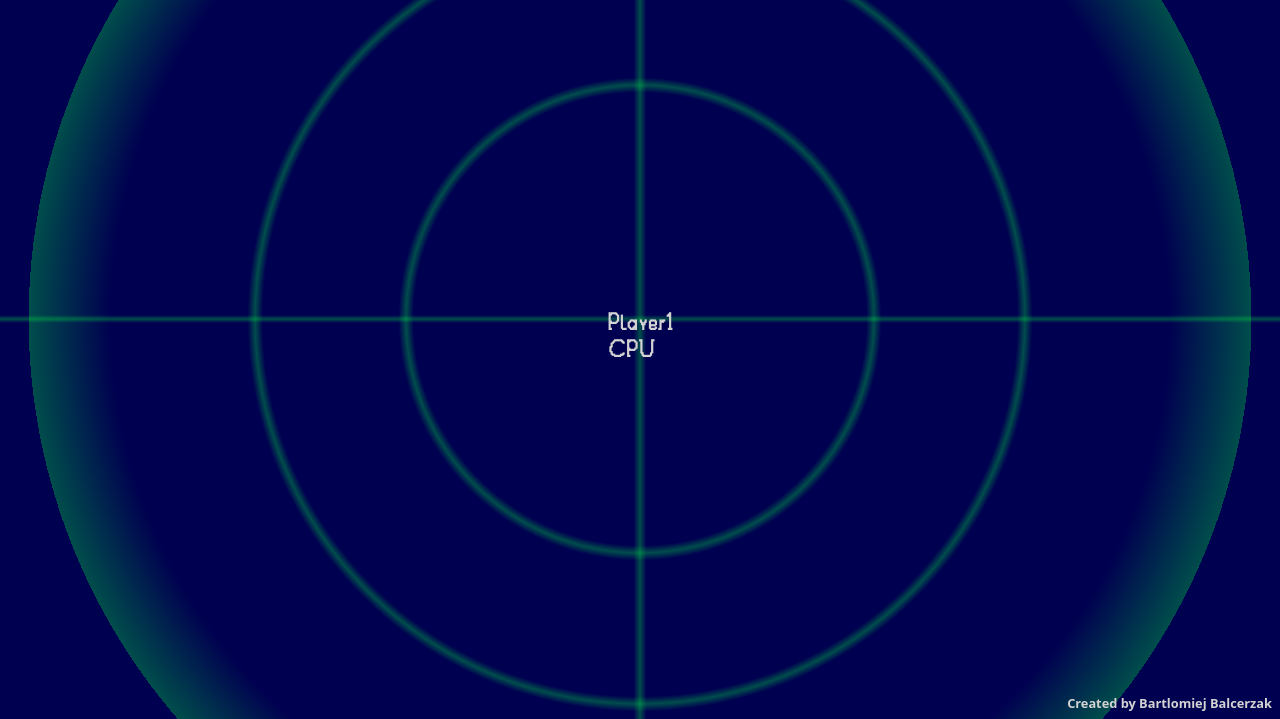
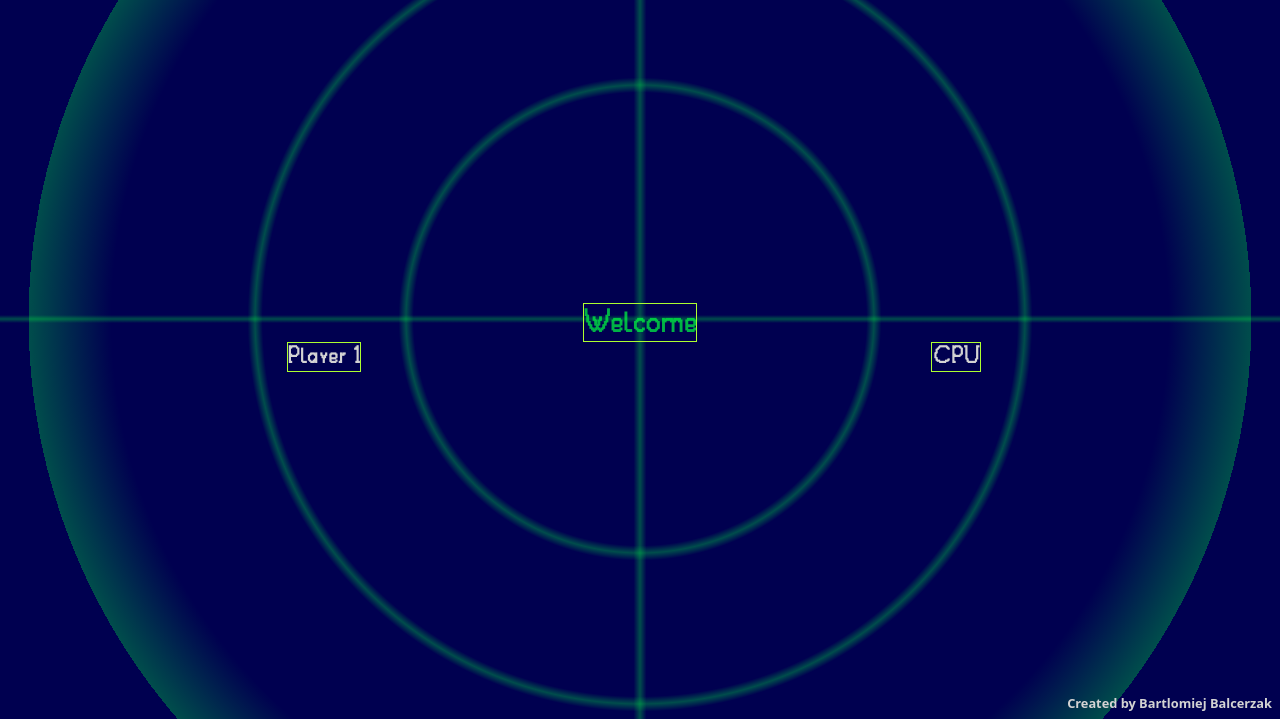
Before and after one commit to bartek8b/TOP-Battleship, a website built with webpack: page src/template.html in a window 1280 px wide. Shown: the part 81-800 px from the top of the page. Built offline with nearby package versions, Linux system fonts and the light colour scheme.

Commit message:
Set basic grid layout

```diff
--- a/src/style.css
+++ b/src/style.css
@@ -12,7 +12,7 @@ html {
 * {
   margin: 0;
   padding: 0;
-  & ::selection{
+  & ::selection {
     background-color: transparent;
   }
 }
@@ -84,3 +84,27 @@ a {
   font-family: system-ui, sans-serif;
   font-size: 0.8rem;
 }
+main {
+  display: grid;
+  grid-template-columns: repeat(2, 1fr);
+  grid-template-rows: auto 1fr;
+  grid-template-areas:
+  'info info'
+  'plr cpu';
+  width: 100%;
+  place-items: center;
+}
+main > section {
+  border: 1px solid greenyellow;
+}
+section#info-container {
+  color: var(--main);
+  font-size: 2rem;
+  grid-area: info;
+}
+section#plr-container {
+  grid-area: plr;
+}
+section#cpu-container {
+  grid-area: cpu;
+}
--- a/src/template.html
+++ b/src/template.html
@@ -25,8 +25,13 @@
     <h1>BATTLESHIP</h1>
 
     <main>
-      <section>Player1</section>
-      <section>CPU</section>
+      <section id="info-container">Welcome</section>
+      <section id="plr-container">
+        <strong>Player 1</strong>
+      </section>
+      <section id="cpu-container">
+        <strong>CPU</strong>
+      </section>
     </main>
 
     <a
```
